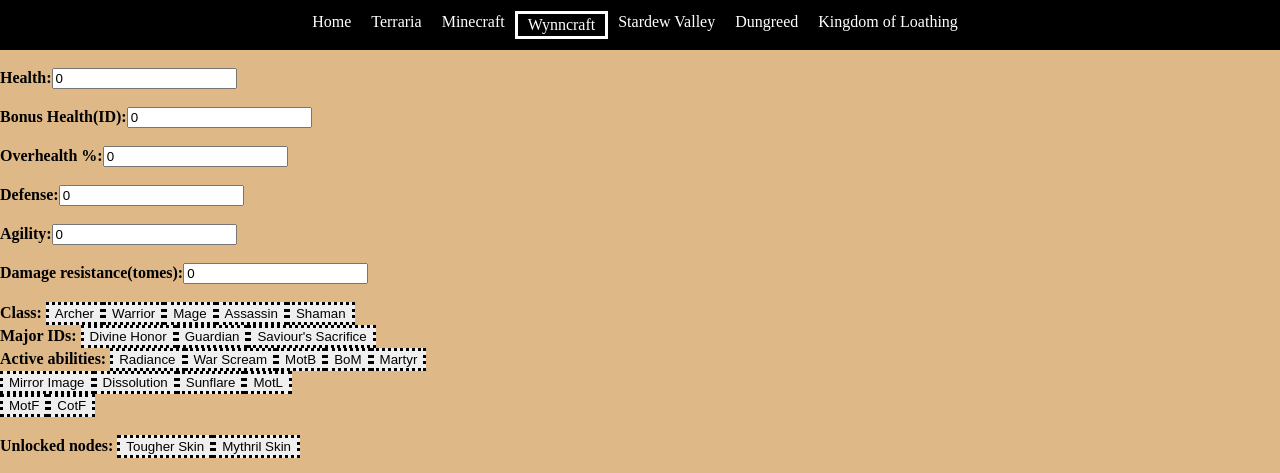
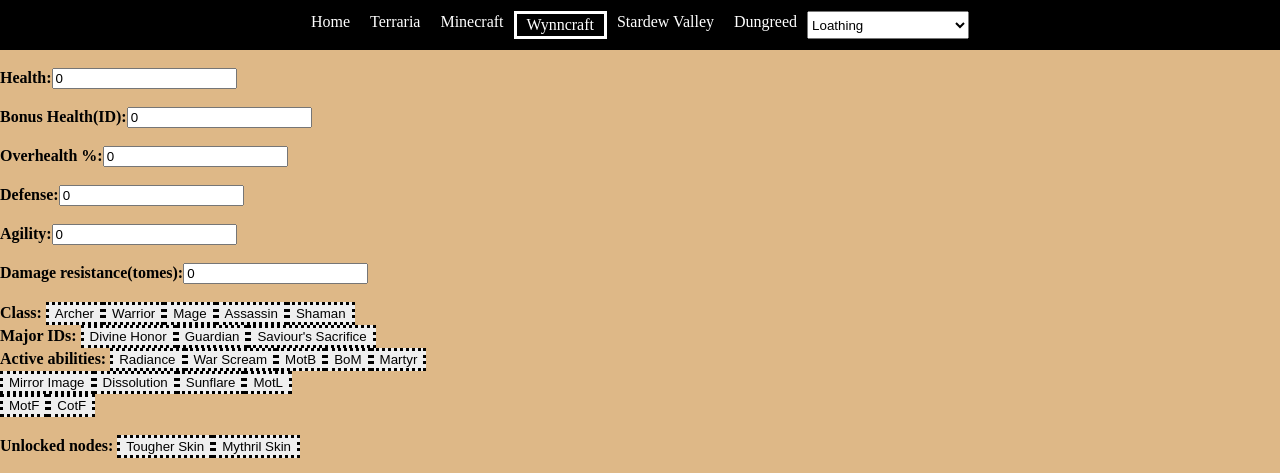
Before and after one commit to Earthbrine/akarahnetwiki.github.io, a plain HTML site: page wynncraft.html in a window 1280 px wide. Shown: the top 473 px of the page. Drawn offline with Linux system fonts and the light colour scheme.

Commit message:
added a dropdown

```diff
--- a/wynncraft.html
+++ b/wynncraft.html
@@ -17,7 +17,12 @@
                 <a href="#">Wynncraft</a>
                 <a href="stardew.html">Stardew Valley</a>
                 <a href="dungreed.html">Dungreed</a>
-                <a href="kingdomOfLoathing">Kingdom of Loathing</a>
+                <select name="formL" onchange="location = this.value;">
+                    <option selected>Loathing</option>
+                    <option value="KoL.html">Kingdom of Loathing</option>
+                    <option value="WoL.html">West of Loathing</option>
+                    <option value="SoL.html">Shadows over Loathing</option>
+                </select>
             </div>
             <div></div>
         </header>
```
